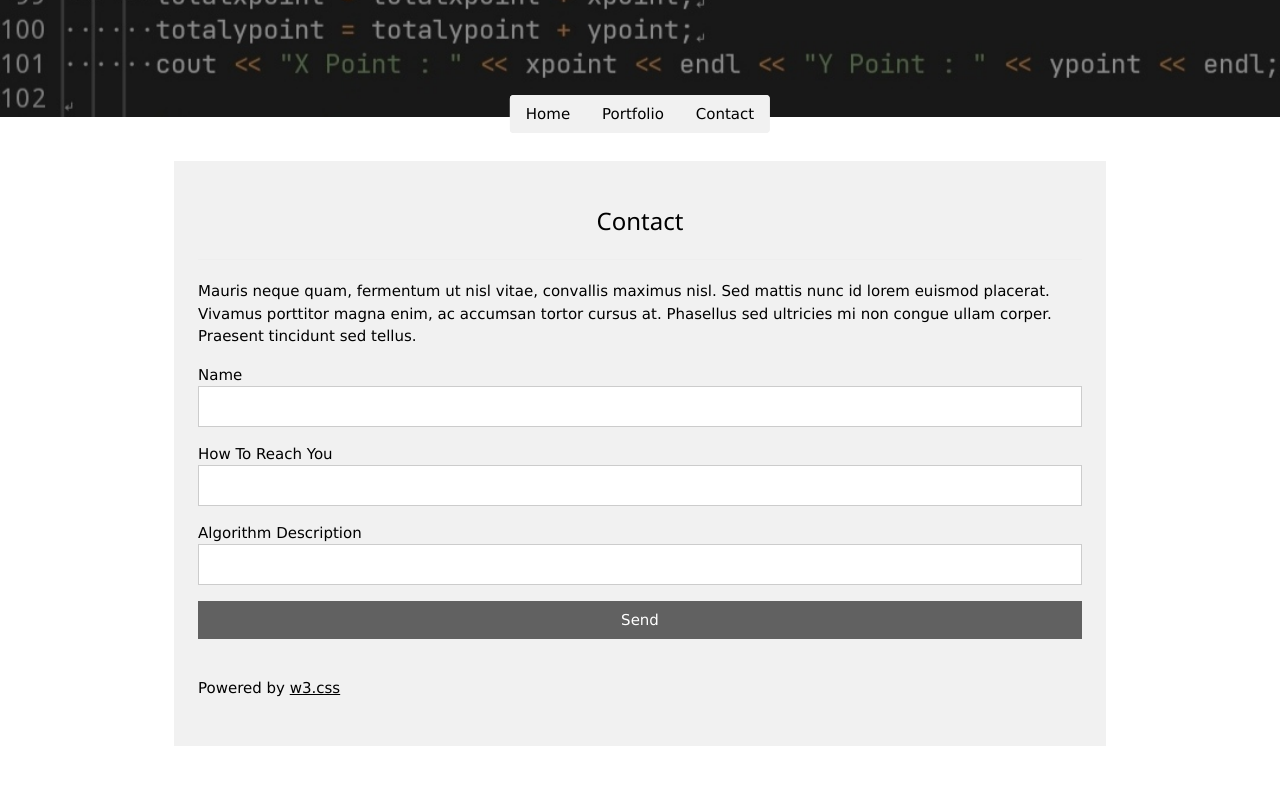
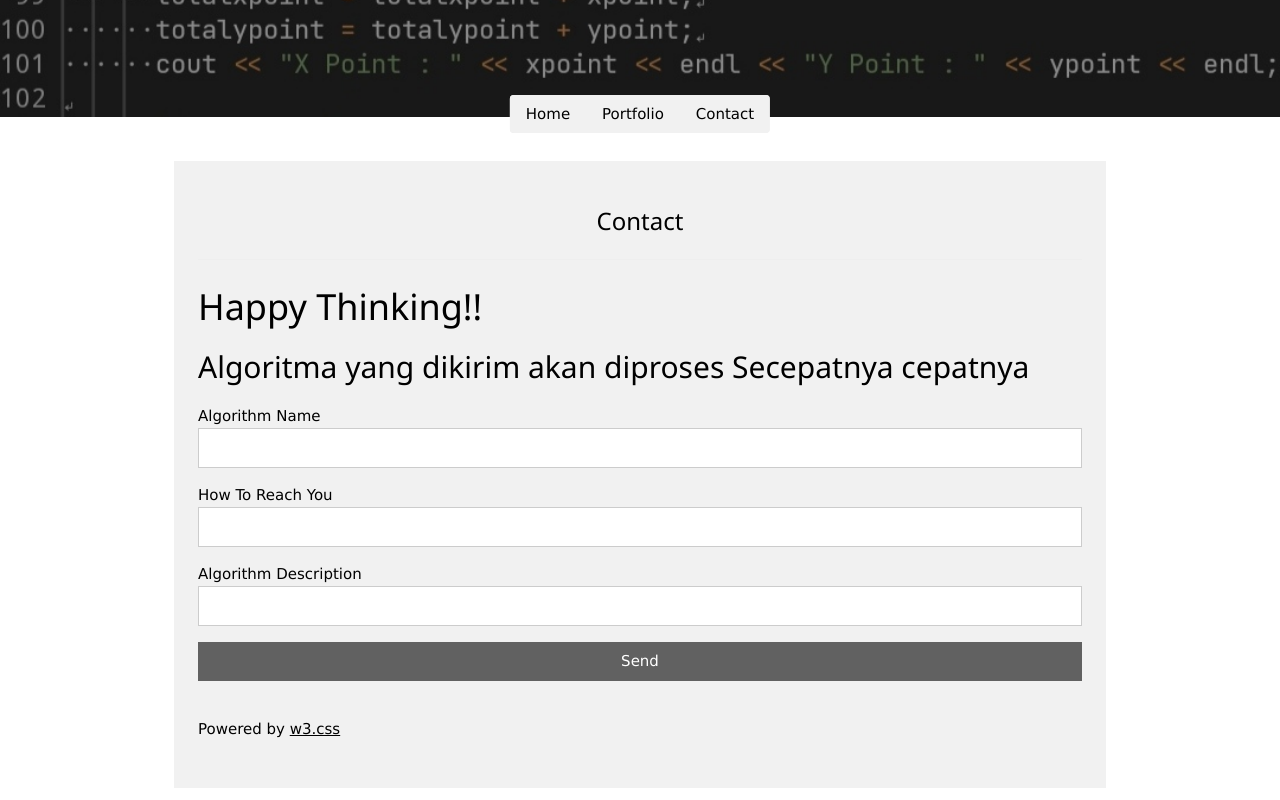
Before and after one commit to Crymise/AxPC, a plain HTML site: page index.html in a window 1280 px wide. Shown: the part 736-1536 px from the top of the page. Before the commit the page ends 1494 px from the top, so only its background shows below. Drawn offline with nearby package versions, Linux system fonts and the light colour scheme.

Commit message:
Update index.html

```diff
--- a/index.html
+++ b/index.html
@@ -54,12 +54,12 @@
   <div class="w3-light-grey w3-padding-large w3-padding-32 w3-margin-top" id="contact">
     <h3 class="w3-center">Contact</h3>
     <hr>
-    <p>Mauris neque quam, fermentum ut nisl vitae, convallis maximus nisl. Sed mattis nunc id lorem euismod placerat. Vivamus porttitor magna enim, ac accumsan tortor cursus at. Phasellus sed ultricies mi non congue ullam corper. Praesent tincidunt sed tellus.</p>
-
+    <h1>Happy Thinking!! </h1>
+    <h2>Algoritma yang dikirim akan diproses Secepatnya cepatnya</h2>
     <form>
    <div class="w3-section">
-      <label>Name</label>
-      <input class="w3-input w3-border" id="name" type="text" required name="Name">
+      <label>Algorithm Name</labe>
+        <input class="w3-input w3-border" id="name" type="text" required name="Name">
    </div>
    <div class="w3-section">
       <label>How To Reach You</label>
```
